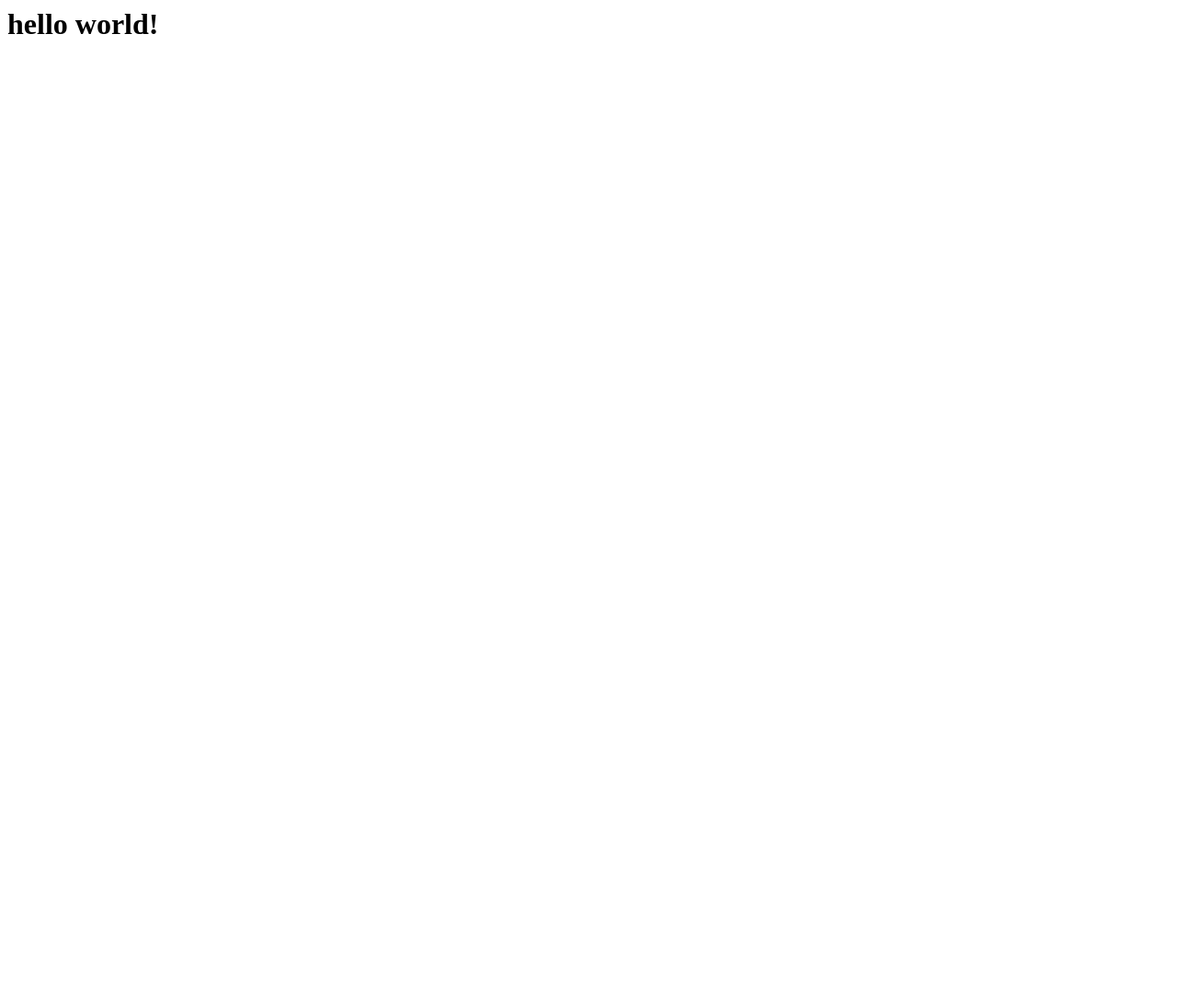
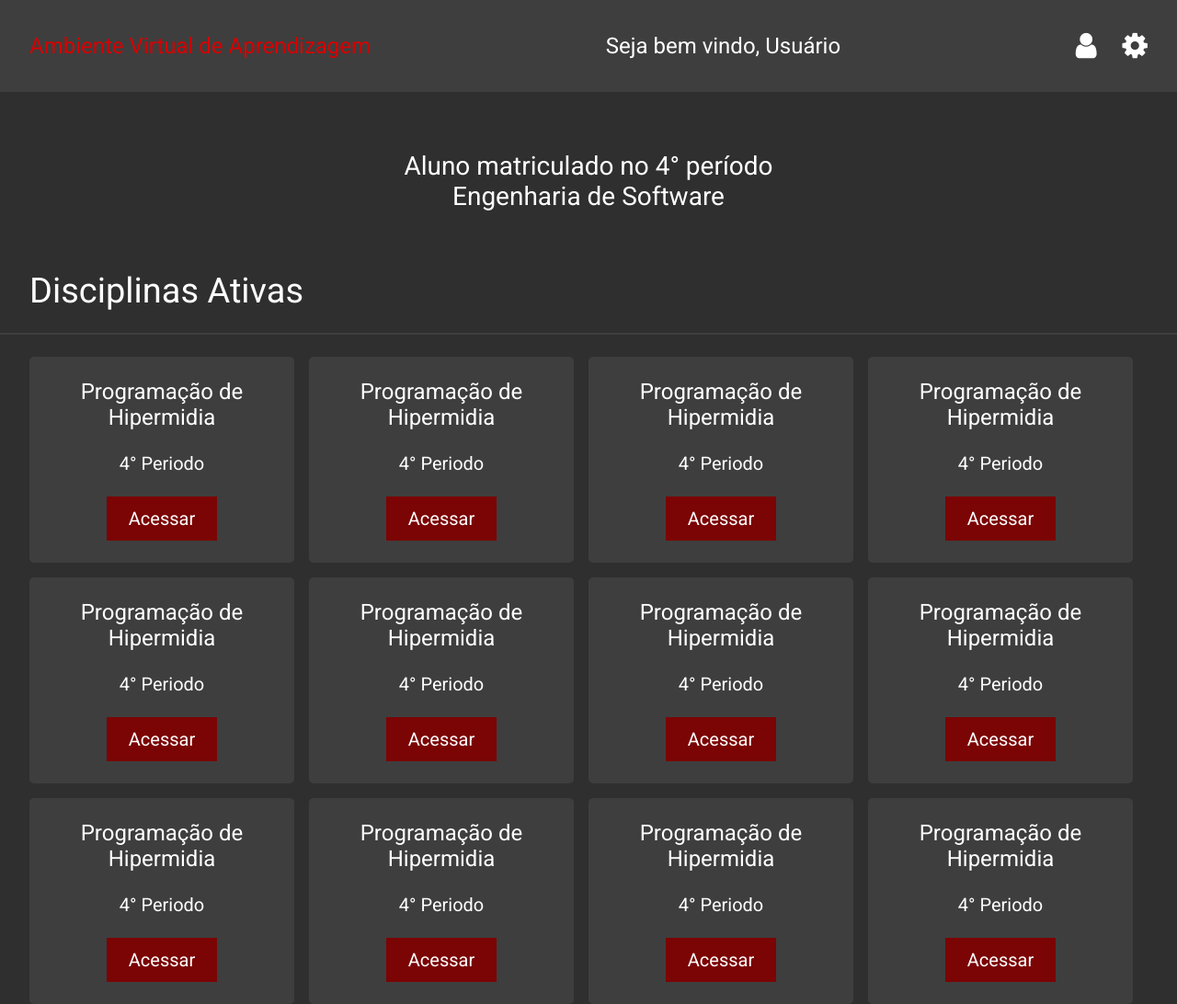
Before and after one commit to UniversidadeDeVassouras/labprogint-2020.2-ViniciusAlmeida-t2, a Flask app: page / in a window 1280 px wide. Before the commit the page is almost empty. Shown: the whole page at 92% size. Before the commit the page ends 37 px from the top, so only its background shows below. Run offline with Flask 2, Linux system fonts and the light colour scheme.

Commit message:
adicionado index, estilizada index, adicionado pagina materias

```diff
--- /dev/null
+++ b/application/view/static/assets/css/main.css
@@ -0,0 +1,133 @@
+* {
+    box-sizing: border-box;
+}
+
+:root {
+    --primary: #3E3E3E;
+    --secondary: #7B0404;
+    --color-logo: #D70000;
+}
+
+body {
+    margin: 0;
+    padding: 0;
+    font-size: 16px;
+    background-color: #2F2F2F;
+    font-family: 'Roboto', sans-serif;
+    color: white;
+}
+
+.container {
+    max-width: calc(1200px - 24px);
+    margin: 0 auto;
+    padding: 0 24px;
+}
+
+.header {
+    background-color: var(--primary);
+    display: flex;
+    align-items: center;
+    justify-content: space-between;
+    height: 100px;
+    padding: 0 32px;
+}
+
+.header .header-logo {
+    font-size: 24px;
+    line-height: 1;
+    margin: 0;
+    color: var(--color-logo);
+    font-weight: 400;
+}
+
+.header .header-message {
+    font-size: 24px;
+    display: none;
+}
+
+.header .header-actions {
+    flex-shrink: 0;
+}
+
+.header .header-actions .action-item {
+    font-size: 32px;
+    color: white;
+    text-decoration: none;
+    display: inline-block;
+}
+
+.header .header-actions .action-item+.action-item {
+    margin-left: 24px
+}
+
+.page-heading {
+    text-align: center;
+    font-size: 28px;
+    margin-top: 64px;
+}
+
+.card-item {
+    border-radius: 2%;
+}
+
+.card-sections .card-heading {
+    font-size: 38px;
+    padding: 0 32px;
+    border-bottom: 2px solid var(--primary);
+    padding-bottom: 24px;
+    margin-bottom: 24px;
+    margin-top: 64px;
+}
+
+.card-sections .card-list {
+    display: flex;
+    flex-flow: row wrap;
+    gap: 16px;
+    padding: 0 32px;
+}
+
+.card-sections .card-list .card-item {
+    background-color: var(--primary);
+    padding: 24px;
+    width: 100%;
+    text-align: center;
+}
+
+.card-sections .card-list .card-item .card-title {
+    font-size: 24px;
+}
+
+.card-sections .card-list .card-item .card-period {
+    font-size: 20px;
+    margin: 24px 0;
+}
+
+.card-sections .card-list .card-item .card-button {
+    background-color: var(--secondary);
+    text-decoration: none;
+    color: white;
+    padding: 12px 24px;
+    display: inline-block;
+    font-size: 20px;
+}
+
+@media screen and (min-width: 768px) {
+    .card-sections .card-list .card-item {
+        width: calc((100% / 3) - 16px);
+    }
+}
+
+@media screen and (min-width: 1024px) {
+    .header .header-message {
+        display: block;
+    }
+    .card-sections .card-list .card-item {
+        width: calc((100% / 4) - 16px);
+    }
+}
+
+@media screen and (min-width: 1440px) {
+    .card-sections .card-list .card-item {
+        width: calc((100% / 6) - 16px);
+    }
+}
--- a/application/view/templates/index.html
+++ b/application/view/templates/index.html
@@ -1 +1,101 @@
-<h1>hello world!</h1>
+<!DOCTYPE html>
+<html lang="en">
+
+<head>
+    <meta charset="UTF-8">
+    <meta name="viewport" content="width=device-width, initial-scale=1.0">
+    <title>Trabalho Tassio</title>
+
+    <link rel="preconnect" href="https://fonts.gstatic.com">
+    <link href="https://fonts.googleapis.com/css2?family=Roboto:wght@300;400;500;700&display=swap" rel="stylesheet">
+    <link rel="stylesheet" href="https://cdnjs.cloudflare.com/ajax/libs/font-awesome/4.7.0/css/font-awesome.css" integrity="sha512-5A8nwdMOWrSz20fDsjczgUidUBR8liPYU+WymTZP1lmY9G6Oc7HlZv156XqnsgNUzTyMefFTcsFH/tnJE/+xBg==" crossorigin="anonymous" />
+
+    <link rel="stylesheet" href="{{url_for('static', filename = 'assets/css/main.css')}}">
+</head>
+
+<body>
+    <header class="header">
+        <h1 class="header-logo">
+            Ambiente Virtual de Aprendizagem
+        </h1>
+        <div class="header-message">
+            Seja bem vindo, Usuário
+        </div>
+        <div class="header-actions">
+            <a href="#" class="action-item"><i class="fa fa-user"></i></a>
+            <a href="#" class="action-item"><i class="fa fa-cog"></i></a>
+        </div>
+    </header>
+
+    <div class="page-heading">
+        Aluno matriculado no 4° período <br /> Engenharia de Software
+    </div>
+
+    <div class="card-sections">
+        <div class="card-heading">Disciplinas Ativas</div>
+        <div class="card-list">
+            <div class="card-item">
+                <div class="card-title">Programação de Hipermidia</div>
+                <div class="card-period">4° Periodo</div>
+                <a href="#" class="card-button">Acessar</a>
+            </div>
+            <div class="card-item">
+                <div class="card-title">Programação de Hipermidia</div>
+                <div class="card-period">4° Periodo</div>
+                <a href="#" class="card-button">Acessar</a>
+            </div>
+            <div class="card-item">
+                <div class="card-title">Programação de Hipermidia</div>
+                <div class="card-period">4° Periodo</div>
+                <a href="#" class="card-button">Acessar</a>
+            </div>
+            <div class="card-item">
+                <div class="card-title">Programação de Hipermidia</div>
+                <div class="card-period">4° Periodo</div>
+                <a href="#" class="card-button">Acessar</a>
+            </div>
+            <div class="card-item">
+                <div class="card-title">Programação de Hipermidia</div>
+                <div class="card-period">4° Periodo</div>
+                <a href="#" class="card-button">Acessar</a>
+            </div>
+            <div class="card-item">
+                <div class="card-title">Programação de Hipermidia</div>
+                <div class="card-period">4° Periodo</div>
+                <a href="#" class="card-button">Acessar</a>
+            </div>
+            <div class="card-item">
+                <div class="card-title">Programação de Hipermidia</div>
+                <div class="card-period">4° Periodo</div>
+                <a href="#" class="card-button">Acessar</a>
+            </div>
+            <div class="card-item">
+                <div class="card-title">Programação de Hipermidia</div>
+                <div class="card-period">4° Periodo</div>
+                <a href="#" class="card-button">Acessar</a>
+            </div>
+            <div class="card-item">
+                <div class="card-title">Programação de Hipermidia</div>
+                <div class="card-period">4° Periodo</div>
+                <a href="#" class="card-button">Acessar</a>
+            </div>
+            <div class="card-item">
+                <div class="card-title">Programação de Hipermidia</div>
+                <div class="card-period">4° Periodo</div>
+                <a href="#" class="card-button">Acessar</a>
+            </div>
+            <div class="card-item">
+                <div class="card-title">Programação de Hipermidia</div>
+                <div class="card-period">4° Periodo</div>
+                <a href="#" class="card-button">Acessar</a>
+            </div>
+            <div class="card-item">
+                <div class="card-title">Programação de Hipermidia</div>
+                <div class="card-period">4° Periodo</div>
+                <a href="#" class="card-button">Acessar</a>
+            </div>
+        </div>
+    </div>
+</body>
+
+</html>
```
Also changed, not shown: application/view/templates/materias.html (added, +103 -0 lines), application/view/static/assets/img/LOGO-UNIVERSIDADE.png (added).
